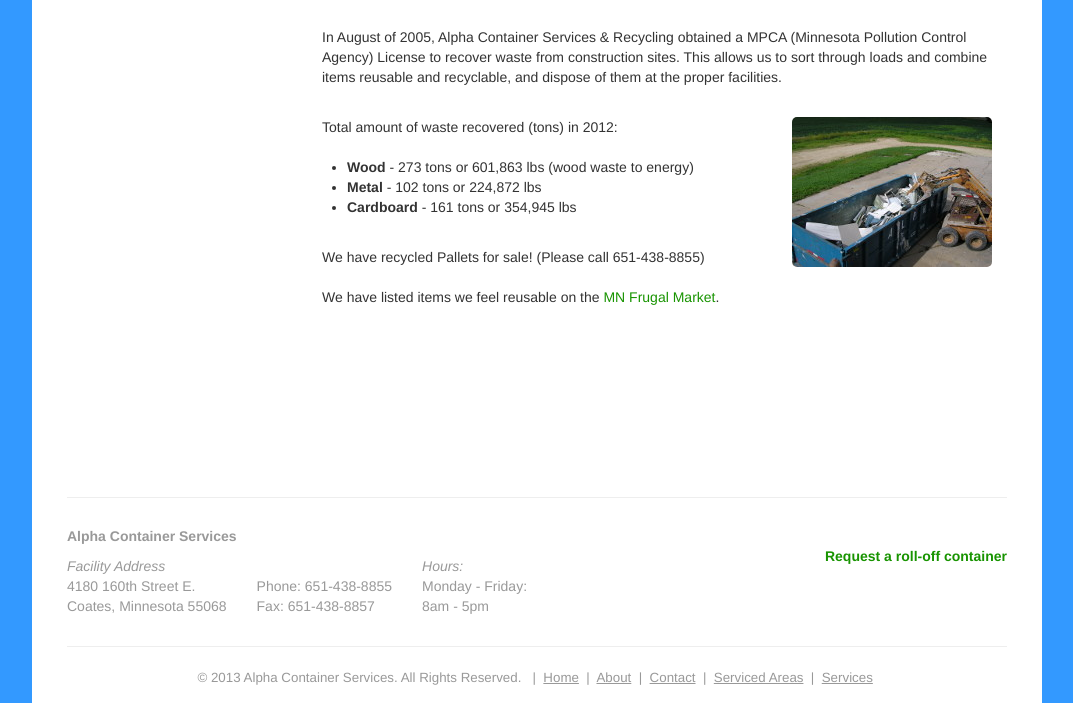
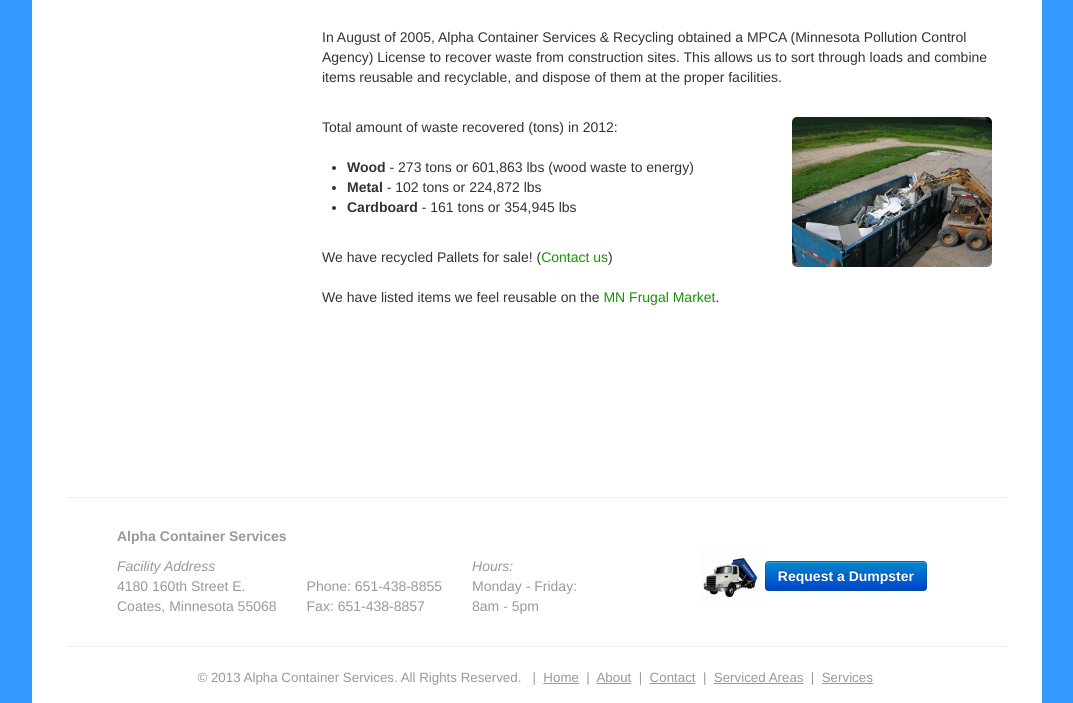
Before and after one commit to isaacdontjelindell/alpha-recycle, a plain HTML site: page about.html in a window 1280 px wide. Shown: the part 648-1351 px from the top of the page, without its empty margins (103-1176 px from the left). Drawn offline with nearby package versions, Linux system fonts and the light colour scheme.

Commit message:
add dumpster image to footer; make link to request a dumpster page into a button

```diff
--- a/about.html
+++ b/about.html
@@ -103,7 +103,7 @@
               <li><b>Cardboard</b> - 161 tons or 354,945 lbs<br><br></li>
             </ul>
             <p>
-              We have recycled Pallets for sale! (Please call 651-438-8855)<br><br>
+              We have recycled Pallets for sale! (<a href="contact.html#contact_us">Contact us</a>)<br><br>
 
               We have listed items we feel reusable on the <a href='http://www.mnfrugalmarket.com/'>MN Frugal Market</a>.
             </p>
--- a/css/style.css
+++ b/css/style.css
@@ -128,6 +128,10 @@ a {
     margin-top: 7px;
 }
 
+.alpha-info {
+    margin-left: 50px;
+}
+
 .copyright {
     text-align: center;
     font-size: 10pt;
@@ -174,6 +178,12 @@ a {
     color: #189400;
 }
 
+.request-dumpster {
+    text-decoration: none !important;
+    margin-top: 20px;
+    margin-right: 80px;
+}
+
 .hero-unit {
     /*background-color: rgba(230,230,230,1);*/
     /*background-color: rgba(51,153,255,0.5);*/
--- a/footer.html
+++ b/footer.html
@@ -3,9 +3,13 @@
   <div class="container">
     <div class='container footer-content'>
       <div class='container'>
+        <a href='request_container.html' class='bg-green pull-right request-dumpster'>
+          <img src="img/truck_clipart_blue.jpg" height=60 width=60 />
+          <button class="btn btn-primary"><b>Request a Dumpster</b></button>
+        </a>
+
+        <div class="alpha-info">
           <b class='muted'>Alpha Container Services</b><br>
-        <a href='request_container.html' class='bg-green  pull-right'><b>Request a roll-off container</b></a>
-
           <p class='pull-left address muted'>
             <i>Facility Address</i><br>
             4180 160th Street E.<br>
@@ -23,6 +27,7 @@
             Monday - Friday:<br>
             8am - 5pm
           </p>
+        </div>
 
       </div>
       <hr>
```
Also changed, not shown: img/truck_clipart_blue.jpg (added). Lines whose indentation alone changed are shown as unchanged.
